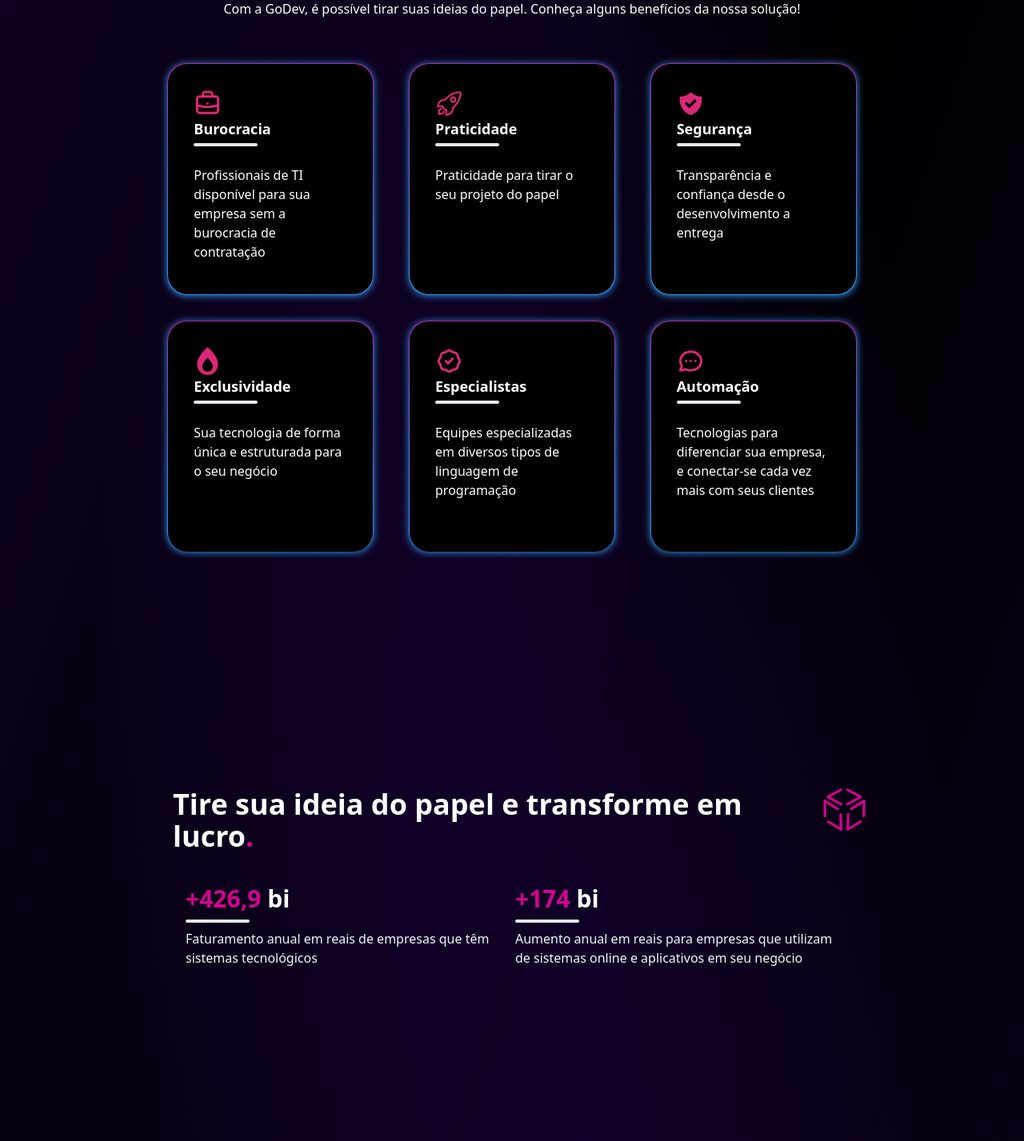
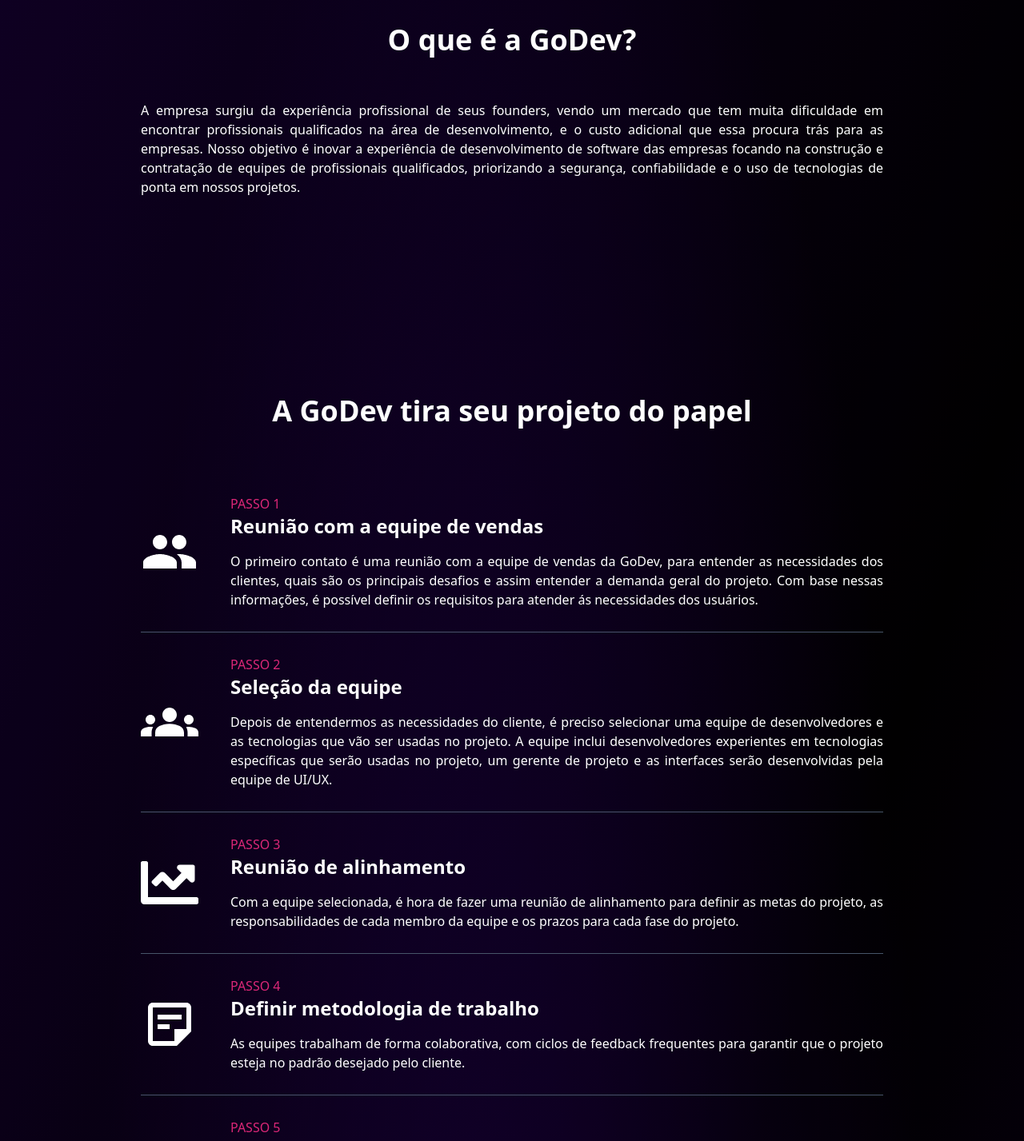
Before and after one commit to GuilhermeSegattoo/inforGerencial-landpage, a Next.js app: page / in a window 1280 px wide. Shown: the part 1042-2469 px from the top of the page at 80% size. Built offline with nearby package versions, Linux system fonts and the light colour scheme.

Commit message:
Fix.Task#18/#20

```diff
--- /dev/null
+++ b/components/home/passo_a_passo/index.tsx
@@ -0,0 +1,70 @@
+import { FaChartLine, FaCheckDouble } from "react-icons/fa"
+import { IoRocketOutline } from "react-icons/io5"
+import { MdEngineering, MdGroup, MdGroups, MdOutlineScience, MdOutlineStickyNote2 } from "react-icons/md"
+import { Step } from "../../utils/step"
+
+export const PassoAPasso = () => {
+  return (
+    <section id="passo_a_passo" role="grid" aria-labelledby='passo_a_passo' className='bg-black/25 flex flex-col items-center h-auto'>
+      <h2 className="text-white text-center font-bold text-4xl p-4 mt-14">A GoDev tira seu projeto do papel</h2>
+      <div className="flex flex-col items-center mt-10 mx-10 md:mx-20 lg:mx-44 divide-y divide-slate-600 max-w-6xl">
+        <Step
+          icon={<MdGroup/>}
+          title = "Reunião com a equipe de vendas"
+          number = {1}
+        >
+          O primeiro contato é uma reunião com a equipe de vendas da GoDev, para entender as necessidades dos clientes, quais são os principais desafios e assim entender a demanda geral do projeto. Com base nessas informações, é possível definir  os requisitos para atender ás necessidades dos usuários.
+        </Step>
+        <Step
+          icon={<MdGroups/>}
+          title = "Seleção da equipe"
+          number = {2}
+        >
+          Depois de entendermos as necessidades do cliente, é preciso selecionar uma equipe de desenvolvedores  e as tecnologias que vão ser usadas no projeto. A equipe inclui desenvolvedores experientes em tecnologias específicas que serão usadas no projeto, um gerente de projeto e as interfaces serão desenvolvidas pela equipe de UI/UX.
+        </Step>
+        <Step
+          icon={<FaChartLine/>}
+          title = "Reunião de alinhamento"
+          number = {3}
+        >
+          Com a equipe selecionada, é hora de fazer uma reunião de alinhamento para definir as metas do projeto, as responsabilidades de cada membro da equipe e os prazos para cada fase do projeto.
+        </Step>
+        <Step
+          icon={<MdOutlineStickyNote2/>}
+          title = "Definir metodologia de trabalho"
+          number = {4}
+        >
+          As equipes trabalham de forma colaborativa, com ciclos de feedback frequentes para garantir que o projeto esteja no padrão desejado pelo cliente.
+        </Step>
+        <Step
+          icon={<MdOutlineScience/>}
+          title = "Desenvolvimento de protótipos"
+          number = {5}
+        >
+          Em seguida, a equipe deve desenvolver protótipos do software, para garantir que as funcionalidades que estão sendo desenvolvidas atendam às necessidades dos usuários.
+        </Step>
+        <Step
+          icon={<MdEngineering/>}
+          title = "Desenvolvimento do software"
+          number = {6}
+        >
+          Com os protótipos aprovados, é hora de iniciar o desenvolvimento do software. A equipe deve trabalhar de forma ágil, com ciclos de desenvolvimento curtos e frequentes para garantir que o software está sendo desenvolvido para que atenda às necessidades dos usuários.
+        </Step>
+        <Step
+          icon={<FaCheckDouble/>}
+          title = "Testes e validação"
+          number = {7}
+        >
+          Após o desenvolvimento do software, é importante testar e validar cada funcionalidade, a fim de garantir que o software esteja funcionando corretamente e atendendo aos usuários.
+        </Step>
+        <Step
+          icon={<IoRocketOutline/>}
+          title = "Lançamento"
+          number = {8}
+        >
+          Com o software finalizado e testado, é hora de lançá-lo. É importante monitorar o software durante o lançamento para garantir que ele esteja funcionando corretamente e para fazer ajustes se necessário.
+        </Step>
+      </div>
+    </section>
+  )
+}
--- /dev/null
+++ b/components/home/quem_somos/index.tsx
@@ -0,0 +1,12 @@
+export const QuemSomos = () => {
+  return (
+    <section id="quem_somos" role="grid" aria-labelledby='quem_somos' className='bg-black/25 flex flex-col items-center h-auto'>
+      <h2 className="text-white text-center font-bold text-4xl p-4 mt-44">O que é a GoDev?</h2>
+      <p className="text-white mt-10 text-justify max-w-5xl mx-10 md:mx-20 lg:mx-44 mb-44">
+        A empresa surgiu da experiência profissional de seus founders, vendo um mercado que tem muita dificuldade em encontrar profissionais qualificados na área de desenvolvimento, e o custo adicional que essa procura trás para as empresas.
+
+        Nosso objetivo é inovar a experiência de desenvolvimento de software das empresas focando na construção e contratação de equipes de profissionais qualificados, priorizando a segurança, confiabilidade e o uso de tecnologias de ponta em nossos projetos.
+      </p>
+    </section>
+  )
+}
--- /dev/null
+++ b/components/utils/step/index.tsx
@@ -0,0 +1,21 @@
+interface Props {
+  icon: React.ReactNode;
+  title: string;
+  number: number;
+  children: React.ReactNode;
+}
+
+export const Step = ({ icon, title, number, children } : Props) => {
+ return (
+  <div className="flex justify-center  py-7">
+    <div className="flex flex-wrap md:flex-nowrap items-center justify-center">
+      <div className="text-white text-7xl mr-10">{icon}</div>
+      <div>
+        <h4 className="text-pink-600">PASSO {number}</h4>
+        <h3 className="text-white font-bold text-2xl">{title}</h3>
+        <p className="text-white mt-4 text-justify">{children}</p>
+      </div>
+    </div>
+  </div>
+ )
+}
--- a/pages/index.tsx
+++ b/pages/index.tsx
@@ -1,17 +1,21 @@
 /* eslint-disable @next/next/no-img-element */
-import type { NextPage } from 'next'
+import type { NextPage } from 'next';
+import { Contato } from '../components/home/contato';
 import { Inicio } from '../components/home/inicio';
+import { Mercado } from '../components/home/mercado';
+import { PassoAPasso } from '../components/home/passo_a_passo';
+import { QuemSomos } from '../components/home/quem_somos';
 import { Sobre } from '../components/home/sobre';
 import { Solucao } from '../components/home/solucao';
-import { Contato } from '../components/home/contato';
 import { Template } from '../components/utils/template';
-import { Mercado } from '../components/home/mercado';
 
 const Home: NextPage = () => {
     return (
         <Template>
             {/* Secctions da landpage */}
             <Inicio/>
+            <QuemSomos/>
+            <PassoAPasso/>
             <Sobre/>
             <Mercado/>
             <Solucao/>
```
